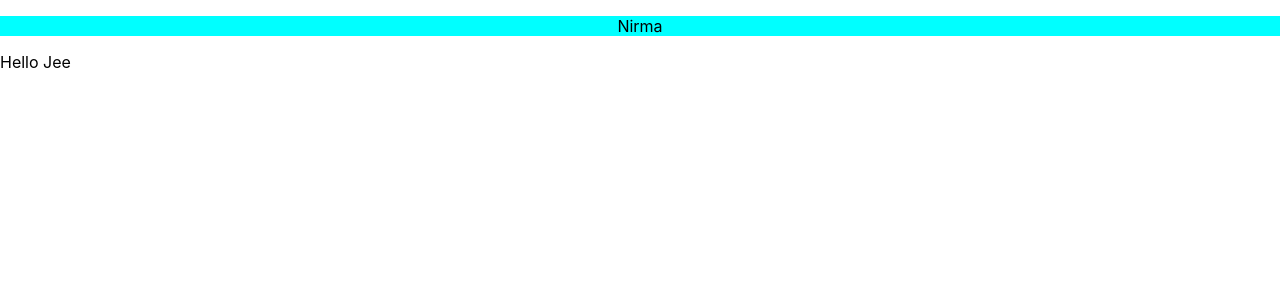
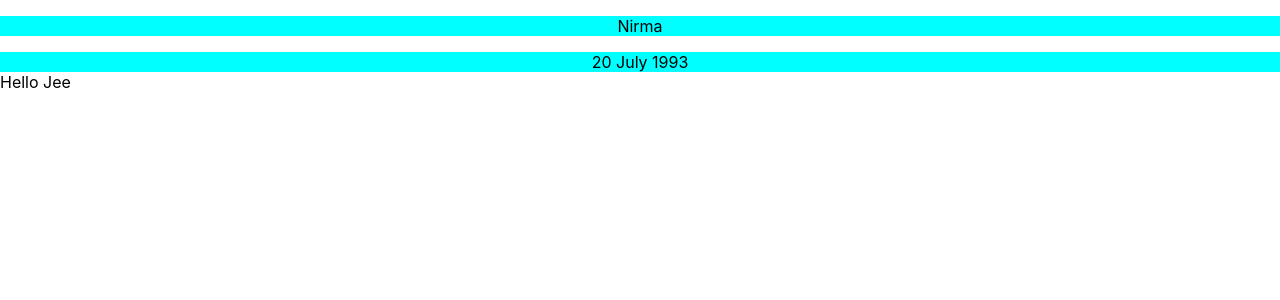
Before and after one commit to aman-0341/Web_Dev11, a React (Create React App) app in the folder React11/demoshopapp/: page / in a window 1280 px wide. Shown: the top 300 px of the page. Built offline with nearby package versions, Linux system fonts and the light colour scheme.

Commit message:
Created simple Component ItemDate

```diff
--- a/React11/demoshopapp/src/App.js
+++ b/React11/demoshopapp/src/App.js
@@ -1,10 +1,12 @@
 import './App.css';
 import Item from './components/Item';
+import ItemDate from './components/ItemDate.js'
 
 function App() {
   return (
     <div>
       <Item></Item>
+      <ItemDate></ItemDate>
       Hello Jee
 
     </div>
--- /dev/null
+++ b/React11/demoshopapp/src/components/ItemDate.css
@@ -0,0 +1,4 @@
+.mfg-date{
+    text-align: center;
+    background-color: aqua;
+}
--- /dev/null
+++ b/React11/demoshopapp/src/components/ItemDate.js
@@ -0,0 +1,12 @@
+import './ItemDate.css'
+function ItemDate()
+{
+    return(
+        <div className='mfg-date'>
+            <span>20</span>
+            <span> July</span>
+            <span>   1993</span>
+        </div>
+    );
+}
+export default ItemDate;
```
